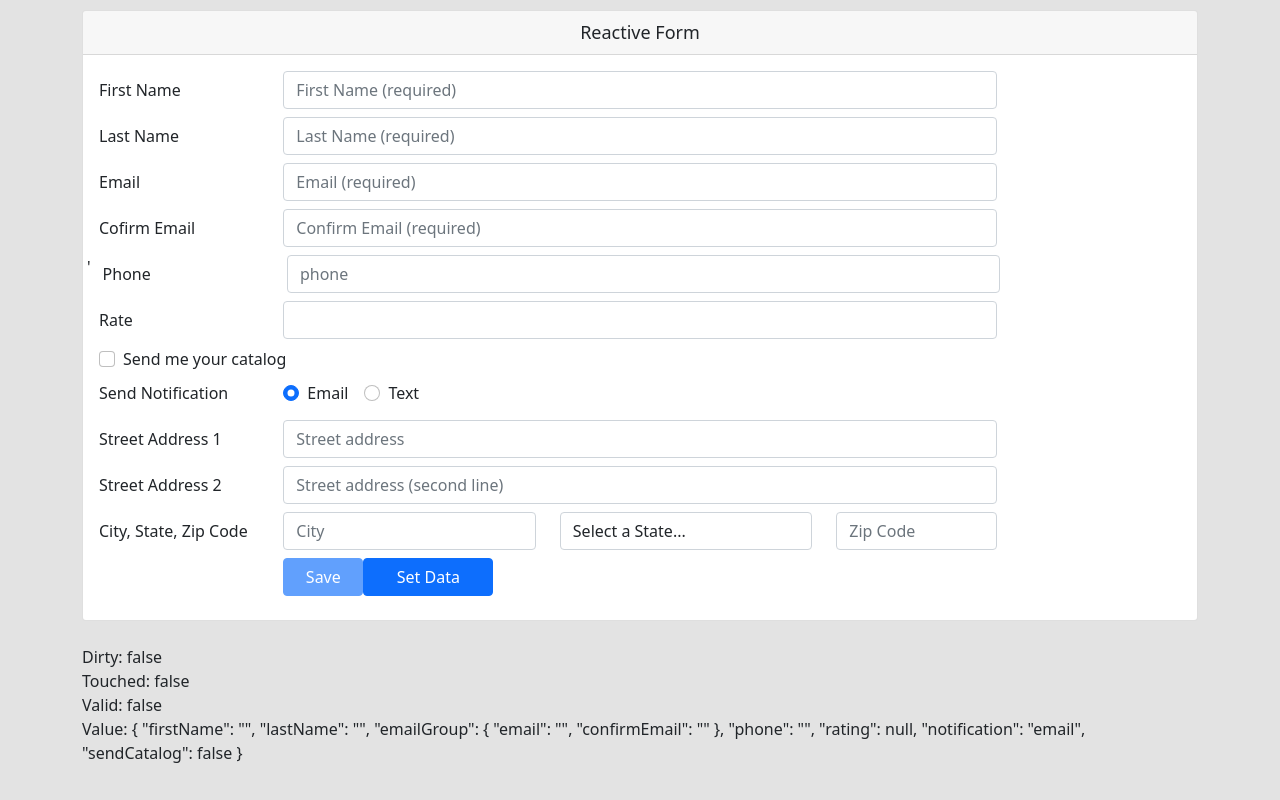
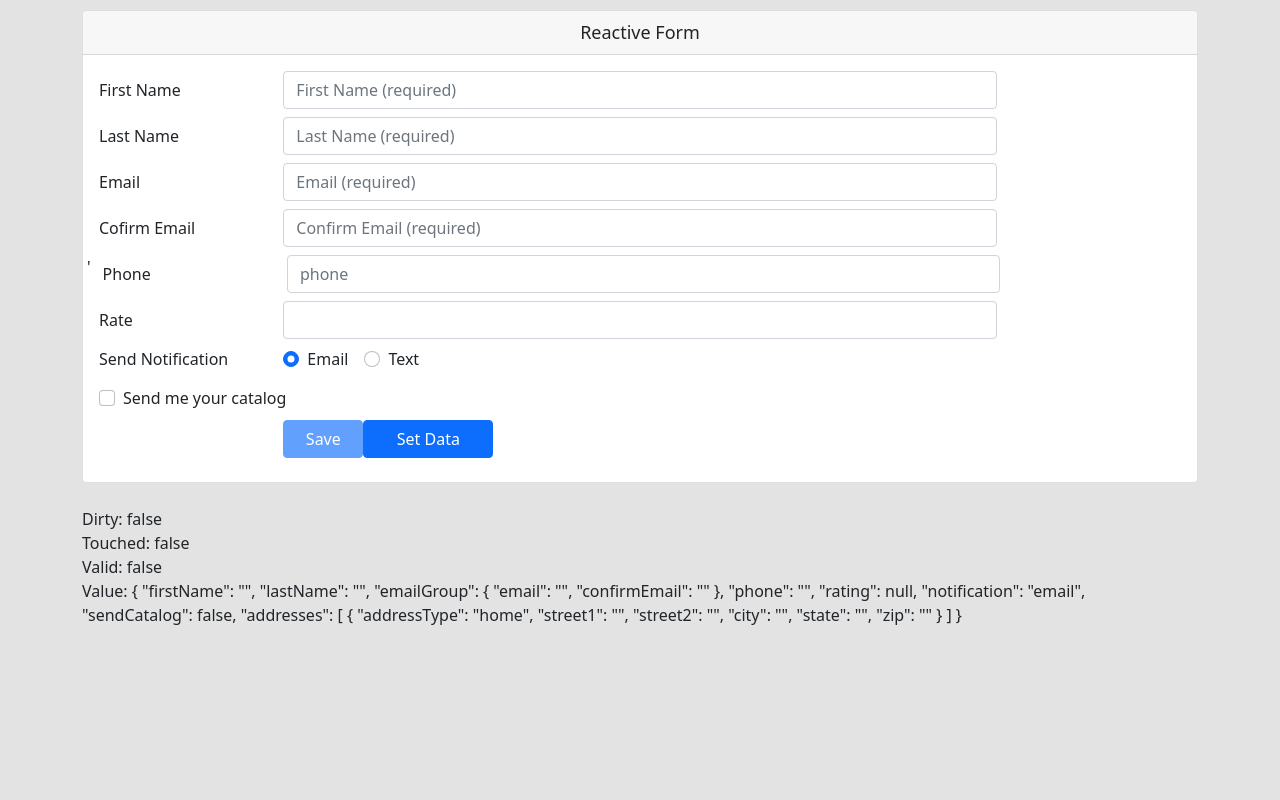
Before and after one commit to Yassinmoh/Reactive-Form, an Angular app: page / in a window 1280 px wide. Built offline with nearby package versions, Linux system fonts and the light colour scheme.

Commit message:
feat: Dynamiclly duplicate input

```diff
--- a/src/app/customers/customer.component.html
+++ b/src/app/customers/customer.component.html
@@ -133,18 +133,6 @@
 
       </div>
 
-      <div class="form-group row mb-2">
-        <div class="col-md-8">
-          <div class="form-check">
-            <label class="form-check-label">
-              <input class="form-check-input"
-                      id="sendCatalogId"
-                      type="checkbox"
-                      formControlName="sendCatalog"> Send me your catalog
-            </label>
-          </div>
-        </div>
-      </div>
 
       <div >
         <div class="form-group row mb-2">
@@ -169,10 +157,23 @@
           </div>
         </div>
 
+        <div class="form-group row mb-2">
+          <div class="col-md-8">
+            <div class="form-check">
+              <label class="form-check-label">
+                <input class="form-check-input"
+                        id="sendCatalogId"
+                        type="checkbox"
+                        formControlName="sendCatalog"> Send me your catalog
+              </label>
+            </div>
+          </div>
+        </div>
 
-
-        <div>
-          <!-- <div class="form-group row mb-2">
+        <div *ngIf="customerForm.get('sendCatalog')?.value">
+          <div formArrayName="addresses" *ngFor="let address of addresses.controls; let i=index">
+            <div [formGroupName]="i">
+          <div class="form-group row mb-2">
             <label class="col-md-2 col-form-label pt-0">Address Type</label>
             <div class="col-md-8">
               <div class="form-check form-check-inline">
@@ -181,7 +182,7 @@
                           id="addressType1Id"
                           type="radio"
                           value="home"
-                          name="addressType"> Home
+                          formControlName="addressType"> Home
                 </label>
               </div>
               <div class="form-check form-check-inline">
@@ -190,7 +191,7 @@
                           id="addressType1Id"
                           type="radio"
                           value="work"
-                          name="addressType"> Work
+                          formControlName="addressType"> Work
                 </label>
               </div>
               <div class="form-check form-check-inline">
@@ -199,22 +200,21 @@
                           id="addressType1Id"
                           type="radio"
                           value="other"
-                          name="addressType"> Other
+                          formControlName="addressType"> Other
                 </label>
               </div>
             </div>
-          </div> -->
-        </div>
+          </div>
 
         <div class="form-group row mb-2">
           <label class="col-md-2 col-form-label"
-                  for="street1Id">Street Address 1</label>
+                  attr.for="{{'street1Id' +i}}">Street Address 1</label>
           <div class="col-md-8">
             <input class="form-control"
-                    id="street1Id"
+                    id="{{'street1Id' +i}}"
                     type="text"
                     placeholder="Street address"
-                    name="street1">
+                    formControlName="street1">
           </div>
         </div>
 
@@ -226,7 +226,7 @@
                     id="street2Id"
                     type="text"
                     placeholder="Street address (second line)"
-                    name="street2">
+                    formControlName="street2">
           </div>
         </div>
 
@@ -238,12 +238,12 @@
                     id="cityId"
                     type="text"
                     placeholder="City"
-                    name="city">
+                    formControlName="city">
           </div>
           <div class="col-md-3">
             <select class="form-control"
                     id="stateId"
-                    name="state">
+                    formControlName="state">
               <option value=""
                       disabled
                       selected
@@ -263,9 +263,12 @@
                     id="zipId"
                     type="number"
                     placeholder="Zip Code"
-                    name="zip">
+                    formControlName="zip">
           </div>
         </div>
+      </div>
+    </div>
+    </div>
       </div>
 
       <div class="form-group row mb-2">
--- a/src/app/customers/customer.component.ts
+++ b/src/app/customers/customer.component.ts
@@ -1,5 +1,5 @@
 import { Component, OnInit } from '@angular/core';
-import { FormControl, FormGroup, FormBuilder, Validators, AbstractControl } from '@angular/forms';
+import { FormControl, FormGroup, FormBuilder, Validators, AbstractControl, FormArray } from '@angular/forms';
 
 import { Customer } from './customer';
 
@@ -41,8 +41,11 @@ function phoneMatcher(c: AbstractControl): {[key: string]: boolean} | null {
 export class CustomerComponent implements OnInit {
   customerForm: FormGroup = new FormGroup({})
   customer = new Customer()
+  sendCatalog = new FormControl()
 
-  sendCatalog = new FormControl()
+  get addresses():FormArray{
+    return <FormArray>this.customerForm.get('addresses')
+  }
   constructor(private fb: FormBuilder) { }
 
   ngOnInit(): void {
@@ -59,7 +62,9 @@ export class CustomerComponent implements OnInit {
       phone: ['',phoneMatcher],
       rating: [null, ratingRange],
       notification: 'email',
-      sendCatalog: false
+      sendCatalog: false,
+      addresses:this.fb.array([this.addressBuilderFun()])
+
     })
 
     this.customerForm.get('notification')?.valueChanges.subscribe((val)=> this.setNotification(val))
@@ -89,4 +94,14 @@ export class CustomerComponent implements OnInit {
     phone?.updateValueAndValidity()
   }
 
+  addressBuilderFun():FormGroup {
+    return this.fb.group({
+      addressType:'home',
+      street1:'',
+      street2:'',
+      city:'',
+      state:'',
+      zip:'',
+    })
+  }
 }
```
